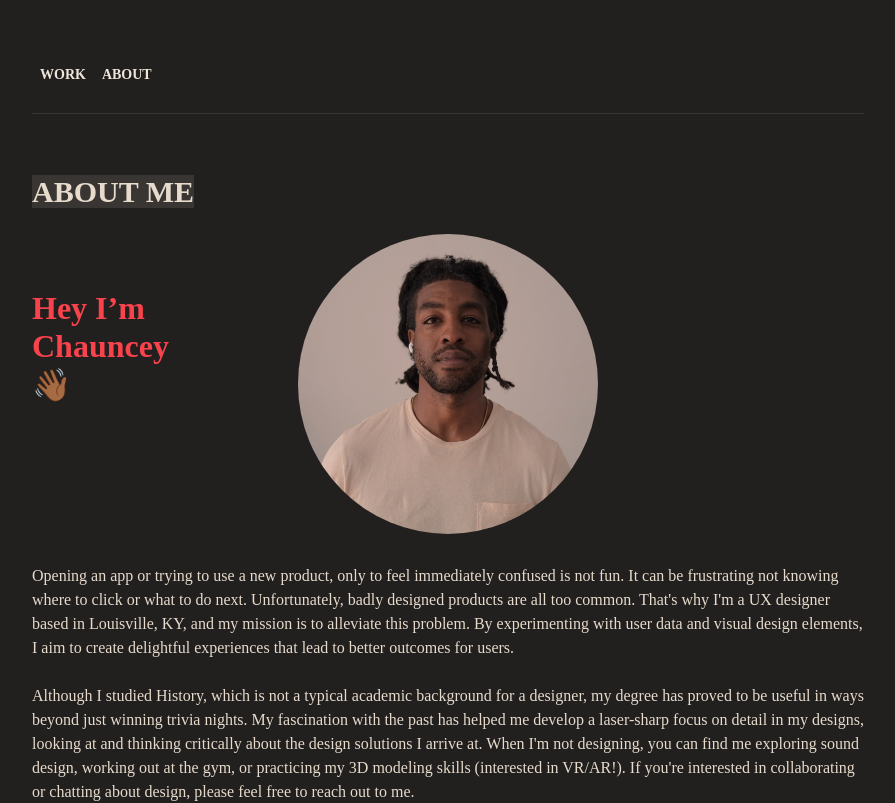
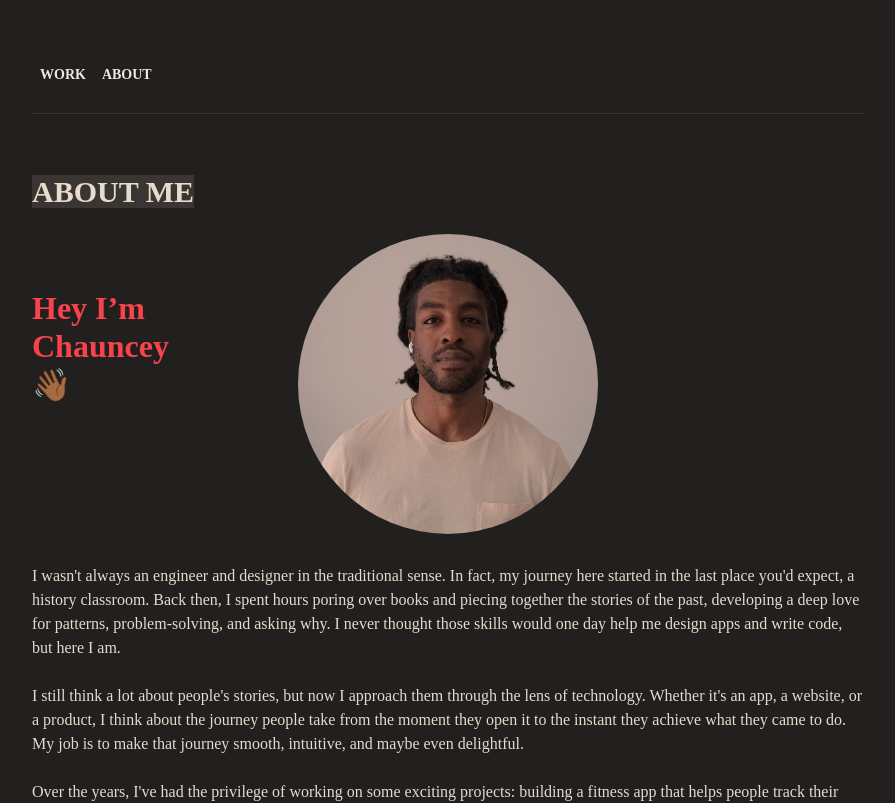
Before and after one commit to uxchar/char-portfolio, a Next.js app: page /about in a window 1280 px wide. Shown: the top 803 px of the page, without its empty margins (192-1087 px from the left). Built offline with nearby package versions, Linux system fonts and the light colour scheme; a web font is replaced by a local one.

Commit message:
style edits, updated bio in about

```diff
--- a/package.json
+++ b/package.json
@@ -41,6 +41,7 @@
   },
   "devDependencies": {
     "autoprefixer": "^10.4.14",
+    "axe-core": "^4.10.2",
     "eslint": "^8.35.0",
     "eslint-config-next": "^13.2.3",
     "postcss": "^8.4.21",
--- a/pages/[slug].js
+++ b/pages/[slug].js
@@ -14,7 +14,7 @@ const Post = ({ data, content }) => {
   const [showBackToTopButton, setShowBackToTopButton] = useState(false);
   const [scrollProgress, setScrollProgress] = useState(0);
   const elementColor = "#F8434C";
-  const buttonColorText = "#F5F5F1";
+  const buttonColorText = "#221f1f";
   const handleScroll = () => {
     const scrollTop = document.documentElement.scrollTop;
     const windowHeight =
--- a/pages/about.js
+++ b/pages/about.js
@@ -28,24 +28,35 @@ const About = () => (
     </Box>
     <Section>
       <Text fontFamily="Erode">
-        Opening an app or trying to use a new product, only to feel immediately
-        confused is not fun. It can be frustrating not knowing where to click or
-        what to do next. Unfortunately, badly designed products are all too
-        common. That&apos;s why I&apos;m a UX designer based in Louisville, KY,
-        and my mission is to alleviate this problem. By experimenting with user
-        data and visual design elements, I aim to create delightful experiences
-        that lead to better outcomes for users.
+        I wasn&apos;t always an engineer and designer in the traditional sense.
+        In fact, my journey here started in the last place you&apos;d expect, a
+        history classroom. Back then, I spent hours poring over books and
+        piecing together the stories of the past, developing a deep love for
+        patterns, problem-solving, and asking why. I never thought those skills
+        would one day help me design apps and write code, but here I am.
         <br />
         <br />
-        Although I studied History, which is not a typical academic background
-        for a designer, my degree has proved to be useful in ways beyond just
-        winning trivia nights. My fascination with the past has helped me
-        develop a laser-sharp focus on detail in my designs, looking at and
-        thinking critically about the design solutions I arrive at. When
-        I&apos;m not designing, you can find me exploring sound design, working
-        out at the gym, or practicing my 3D modeling skills (interested in
-        VR/AR!). If you&apos;re interested in collaborating or chatting about
-        design, please feel free to reach out to me.
+        I still think a lot about people&apos;s stories, but now I approach them
+        through the lens of technology. Whether it&apos;s an app, a website, or
+        a product, I think about the journey people take from the moment they
+        open it to the instant they achieve what they came to do. My job is to
+        make that journey smooth, intuitive, and maybe even delightful.
+        <br />
+        <br />
+        Over the years, I&apos;ve had the privilege of working on some exciting
+        projects: building a fitness app that helps people track their workouts,
+        designing a Reddit-inspired post feed, and contributing to a Humana app
+        aimed at tackling health inequality. These experiences taught me how
+        powerful good design and thoughtful development can be when they come
+        together.
+        <br />
+        <br />
+        When I&apos;m not working, you might find me experimenting with sound
+        design, practicing 3D modeling (hello, VR/AR!), or recharging at the
+        gym. I&apos;m endlessly curious and love tackling new challenges,
+        whether that&apos;s exploring a new framework or brainstorming grand
+        ideas. If you&apos;re interested in working together or just want to
+        talk design, dev, or anything creative, feel free to reach out!
       </Text>
     </Section>
   </Container>
--- a/pages/index.js
+++ b/pages/index.js
@@ -57,8 +57,8 @@ const Home = ({ posts }) => {
                   width="100%"
                 >
                   <Text as="span" delay={0.2}>
-                    Hey, I&apos;m Chauncey. I am a UX/UI Designer currently
-                    living and working in Louisville, KY.
+                    Hey, I&apos;m Chauncey, A Developer that dabbles in UX/UI
+                    Design Sometimes. Living & working in Louisville, KY.
                   </Text>
                 </Heading>
                 <Center>
--- a/posts/catastic-case.mdx
+++ b/posts/catastic-case.mdx
@@ -6,7 +6,7 @@ description: "Cat-tastic is a fictional app created for people who love their fe
 image: "/images/works/Screenshot_20221217_094126.png"
 alt: "image of iphone with catastic main screen"
 
-tags: ["case study", "sign up process"]
+tags: ["ux/ui, case study", "sign up process"]
 ---
 
 ![catastic main image](/images/works/Screenshot_20221217_093151.png)
--- a/posts/nsa-case.mdx
+++ b/posts/nsa-case.mdx
@@ -9,7 +9,7 @@ description: "Night safety app is geared toward young women, particularly in
   time harassment and assault crimes against women."
 image: "/images/works/ns_main_lofi.png"
 alt: "image of iphone with night safety app main screen"
-tags: ["app design", "case study"]
+tags: ["ux/ui, app design", "case study"]
 ---
 
 ![night safety app main image](/images/works/ns_main_lofi.png)
```
Also changed, not shown: components/postcard.js (+6 -9 lines), components/typewriter.js (deleted, +0 -21 lines), 2 other files (tests, documents, lock files or other folders).
